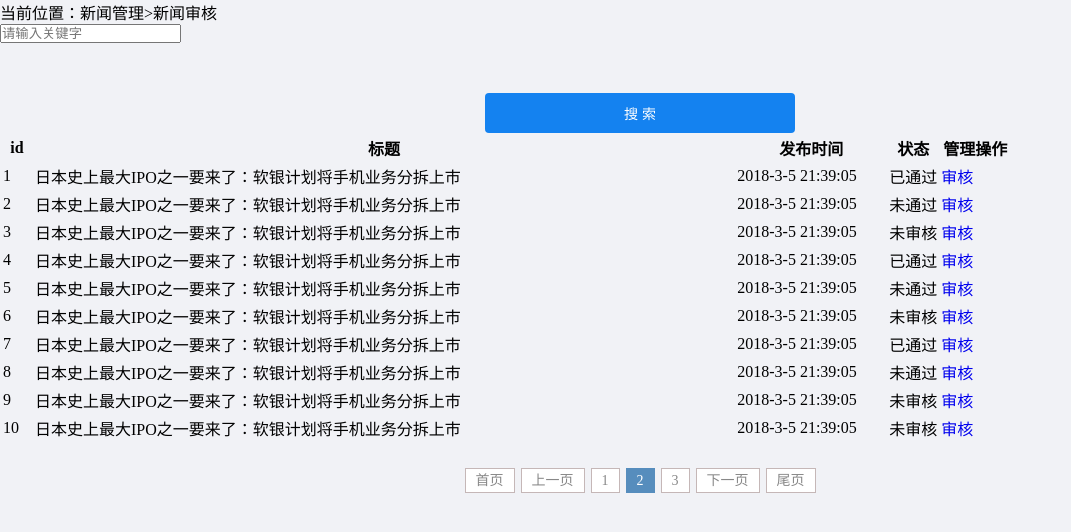
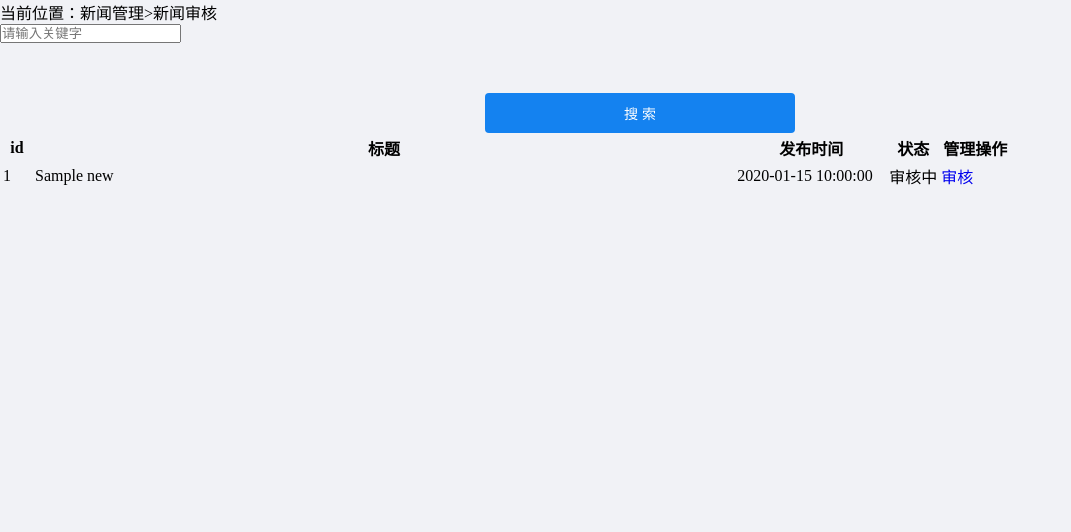
Before and after one commit to Mingzaizzw/xinjingzixun, a Flask app: page /admin/news_review.html in a window 1280 px wide. Shown: the top 532 px of the page, without its empty margins (0-1071 px from the left). Run offline with Flask 2, Linux system fonts and the light colour scheme; tables that the repository leaves empty hold one stand-in row (values such as "Sample post").

Commit message:
显示了真实的新闻列表

```diff
--- a/templates/admin/news_review.html
+++ b/templates/admin/news_review.html
@@ -26,96 +26,17 @@
 					<th width="5%">状态</th>
 					<th width="8%">管理操作</th>
 				</tr>
+                {% for news in paginate.items %}
 				<tr>
-					<td>1</td>
-					<td class="tleft">日本史上最大IPO之一要来了：软银计划将手机业务分拆上市</td>
-					<td>2018-3-5 21:39:05</td>
-					<td>已通过</td>
+					<td>{{ news.id }}</td>
+					<td class="tleft">{{ news.title }}</td>
+					<td>{{ news.create_time }}</td>
+					<td>{{ news.status | show_news_status_name }}</td>
 					<td>
 						<a href="news_review_detail.html" class="review">审核</a>
 					</td>
 				</tr>
-				<tr>
-					<td>2</td>
-					<td class="tleft">日本史上最大IPO之一要来了：软银计划将手机业务分拆上市</td>
-					<td>2018-3-5 21:39:05</td>
-					<td>未通过</td>
-					<td>
-						<a href="news_review_detail.html" class="review">审核</a>
-					</td>
-				</tr>
-				<tr>
-					<td>3</td>
-					<td class="tleft">日本史上最大IPO之一要来了：软银计划将手机业务分拆上市</td>
-					<td>2018-3-5 21:39:05</td>
-					<td>未审核</td>
-					<td>
-						<a href="news_review_detail.html" class="review">审核</a>
-					</td>
-				</tr>
-				<tr>
-					<td>4</td>
-					<td class="tleft">日本史上最大IPO之一要来了：软银计划将手机业务分拆上市</td>
-					<td>2018-3-5 21:39:05</td>
-					<td>已通过</td>
-					<td>
-						<a href="news_review_detail.html" class="review">审核</a>
-					</td>
-				</tr>
-				<tr>
-					<td>5</td>
-					<td class="tleft">日本史上最大IPO之一要来了：软银计划将手机业务分拆上市</td>
-					<td>2018-3-5 21:39:05</td>
-					<td>未通过</td>
-					<td>
-						<a href="news_review_detail.html" class="review">审核</a>
-					</td>
-				</tr>
-				<tr>
-					<td>6</td>
-					<td class="tleft">日本史上最大IPO之一要来了：软银计划将手机业务分拆上市</td>
-					<td>2018-3-5 21:39:05</td>
-					<td>未审核</td>
-					<td>
-						<a href="news_review_detail.html" class="review">审核</a>
-					</td>
-				</tr>
-				<tr>
-					<td>7</td>
-					<td class="tleft">日本史上最大IPO之一要来了：软银计划将手机业务分拆上市</td>
-					<td>2018-3-5 21:39:05</td>
-					<td>已通过</td>
-					<td>
-						<a href="news_review_detail.html" class="review">审核</a>
-					</td>
-				</tr>
-				<tr>
-					<td>8</td>
-					<td class="tleft">日本史上最大IPO之一要来了：软银计划将手机业务分拆上市</td>
-					<td>2018-3-5 21:39:05</td>
-					<td>未通过</td>
-					<td>
-						<a href="news_review_detail.html" class="review">审核</a>
-					</td>
-				</tr>
-				<tr>
-					<td>9</td>
-					<td class="tleft">日本史上最大IPO之一要来了：软银计划将手机业务分拆上市</td>
-					<td>2018-3-5 21:39:05</td>
-					<td>未审核</td>
-					<td>
-						<a href="news_review_detail.html" class="review">审核</a>
-					</td>
-				</tr>
-				<tr>
-					<td>10</td>
-					<td class="tleft">日本史上最大IPO之一要来了：软银计划将手机业务分拆上市</td>
-					<td>2018-3-5 21:39:05</td>
-					<td>未审核</td>
-					<td>
-						<a href="news_review_detail.html" class="review">审核</a>
-					</td>
-				</tr>
+                {% endfor %}
 			</table>
 		</div>
 
@@ -126,10 +47,10 @@
         <script>
 			$(function() {
 				$("#pagination").pagination({
-					currentPage: 2,
-					totalPage: 3,
+					currentPage: {{ paginate.page }},
+					totalPage: {{ paginate.pages }},
 					callback: function(current) {
-					    alert('ok!');
+					    window.location.href="?page="+current
 					}
 				});
 			});
--- a/views/admin.py
+++ b/views/admin.py
@@ -23,7 +23,9 @@ def user_list():
 
 @admin_blu.route("/admin/news_review.html")
 def news_review():
-    return render_template("admin/news_review.html")
+    page = int(request.args.get("page", 1))
+    paginate = db.session.query(News).order_by(-News.create_time).paginate(page, 5, False)
+    return render_template("admin/news_review.html", paginate=paginate)
 
 
 @admin_blu.route("/admin/news_edit.html")
@@ -41,8 +43,6 @@ def news_edit_detail():
     # 获取新闻可选择的所有列表
     categorys = db.session.query(Category).filter(Category.id != 1).all()
     return render_template("admin/news_edit_detail.html", news=news, categorys=categorys)
-
-
 
 
 @admin_blu.route("/admin/news_type.html")
```
